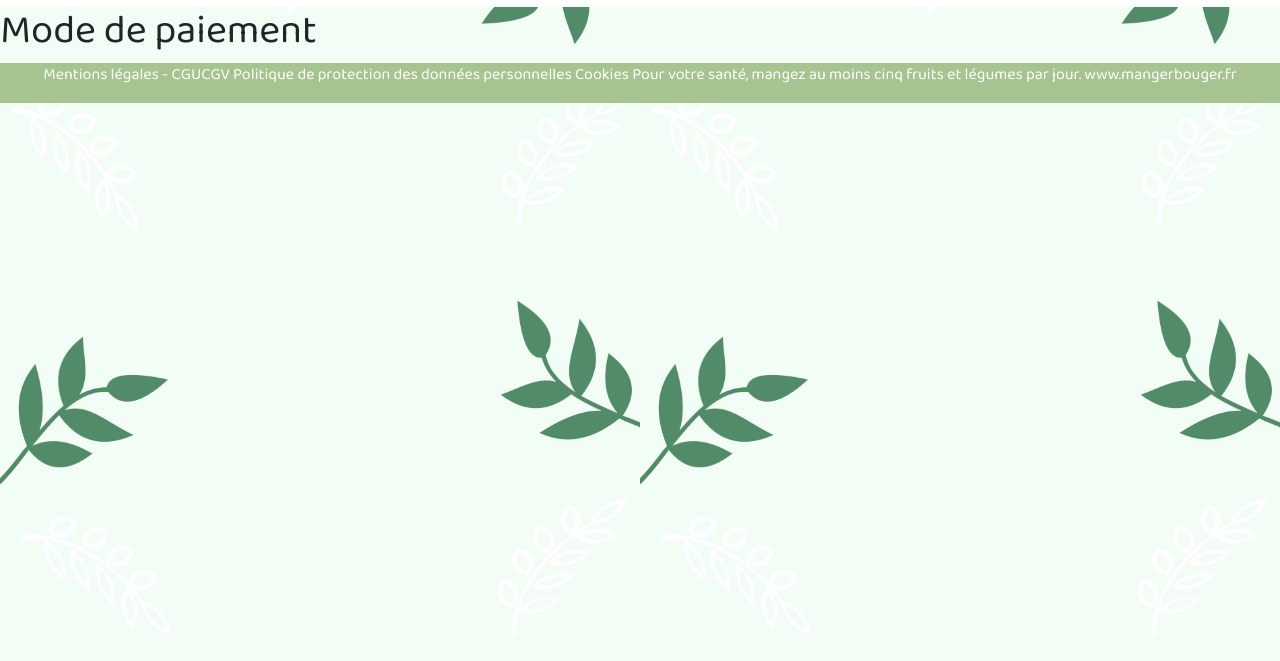
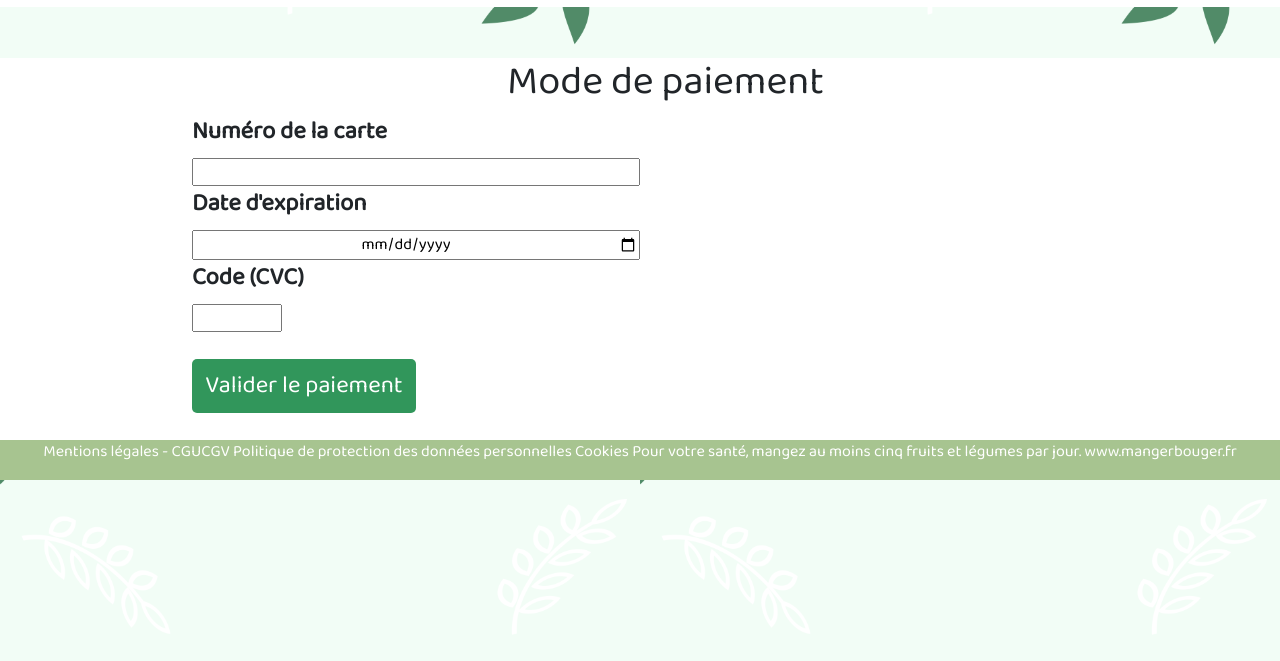
Before and after one commit to ismail-bouasria/boutique-en-ligne, a PHP site: page /boutique-en-ligne/php/paiement.php in a window 1280 px wide. Shown: the part 139-800 px from the top of the page. Run offline with PHP 8.4, Linux system fonts and the light colour scheme; data comes from the database, SQL or seed files in the repository; some libraries are stand-ins or nearby versions.

Commit message:
create paiement.css

```diff
--- a/assets/css/Boutique.css
+++ b/assets/css/Boutique.css
@@ -184,6 +184,11 @@ nav li a {
     color: white;
     flex-direction: column;
 
+}
+
+.form1 div input{
+
+    width: 10%;
 }
 
 #localisation div:nth-child(1) {
--- /dev/null
+++ b/assets/css/paiement.css
@@ -0,0 +1,18 @@
+/* Firefox */
+input[type=number] {
+    -moz-appearance: textfield;
+}
+
+/* Chrome */
+input::-webkit-inner-spin-button,
+input::-webkit-outer-spin-button {
+	-webkit-appearance: none;
+	margin:0;
+}
+
+/* Opéra*/
+input::-o-inner-spin-button,
+input::-o-outer-spin-button {
+	-o-appearance: none;
+	margin:0
+}
--- a/php/paiement.php
+++ b/php/paiement.php
@@ -11,8 +11,10 @@ require '../classes/Panier.php';
     <meta charset="UTF-8">
     <meta http-equiv="X-UA-Compatible" content="IE=edge">
     <meta name="viewport" content="width=device-width, initial-scale=1.0">
-    <title>Accueil</title>
+    <title>Paiement</title>
     <link rel="stylesheet" href="../assets/css/boutique.css">
+    <link rel="stylesheet" href="../assets/css/interface-produits.css">
+    <link rel="stylesheet" href="../assets/css/paiement.css">
     <link href="https://fonts.googleapis.com/css2?family=Baloo+2&display=swap" rel="stylesheet">
     <link rel="stylesheet" href="../assets/cssboot/bootstrap.css">
     <script src="https://ajax.googleapis.com/ajax/libs/jquery/3.4.1/jquery.min.js"></script>
@@ -25,12 +27,20 @@ require '../classes/Panier.php';
     require '../require/header.php';
     ?>
     <main>
-       <section>
+       <section class="contenairFormulair">
         <h1> Mode de paiement</h1>
-       </section>
 
-       <section>
-        <form action="../traitements/formulaire-paiement.php"></form>
+        <form class="form1" action="../traitements/formulaire-paiement.php" method="post">
+        <label for="">Numéro de la carte </label>
+         <input type="number" name="numero">
+         <label for="">Date d'expiration </label>
+         <input type="date" name="date">
+         <label for="">Code (CVC)</label>
+         <div>
+         <input   type="number" name="cvc">
+         </div>
+         <button  id="bouton" type="submit">Valider le paiement</button>
+        </form>
        </section>
     </main>
     <?php
```
